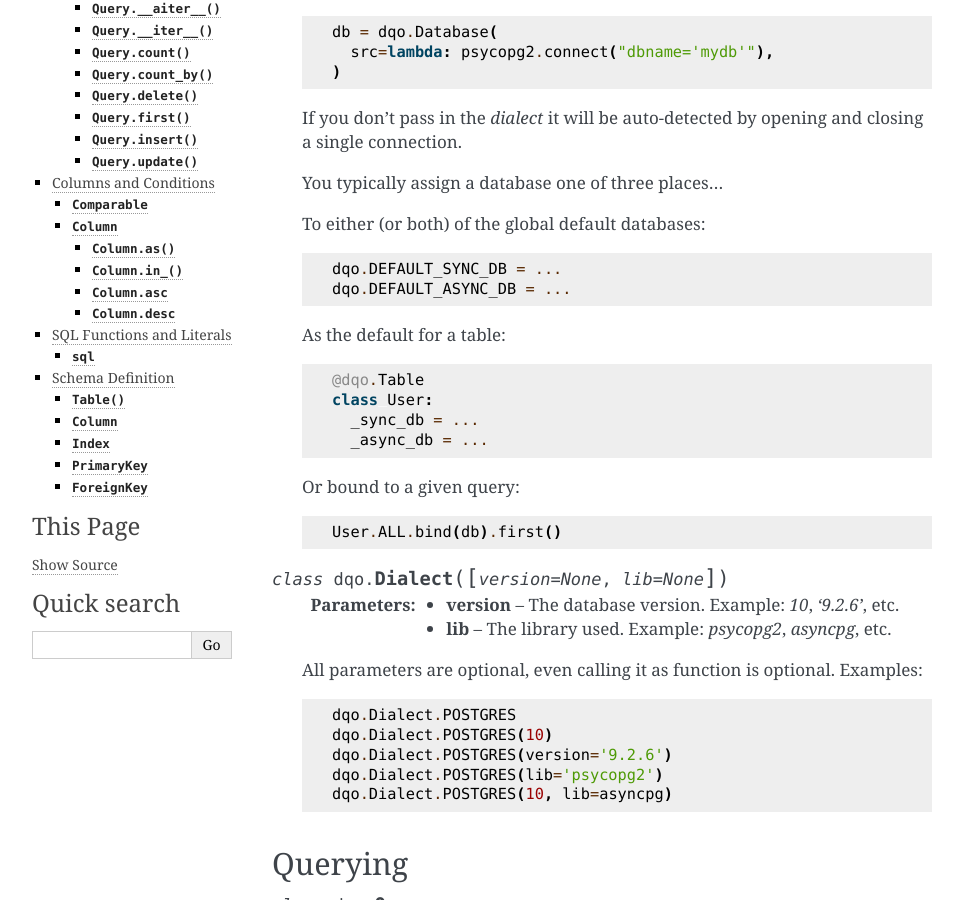
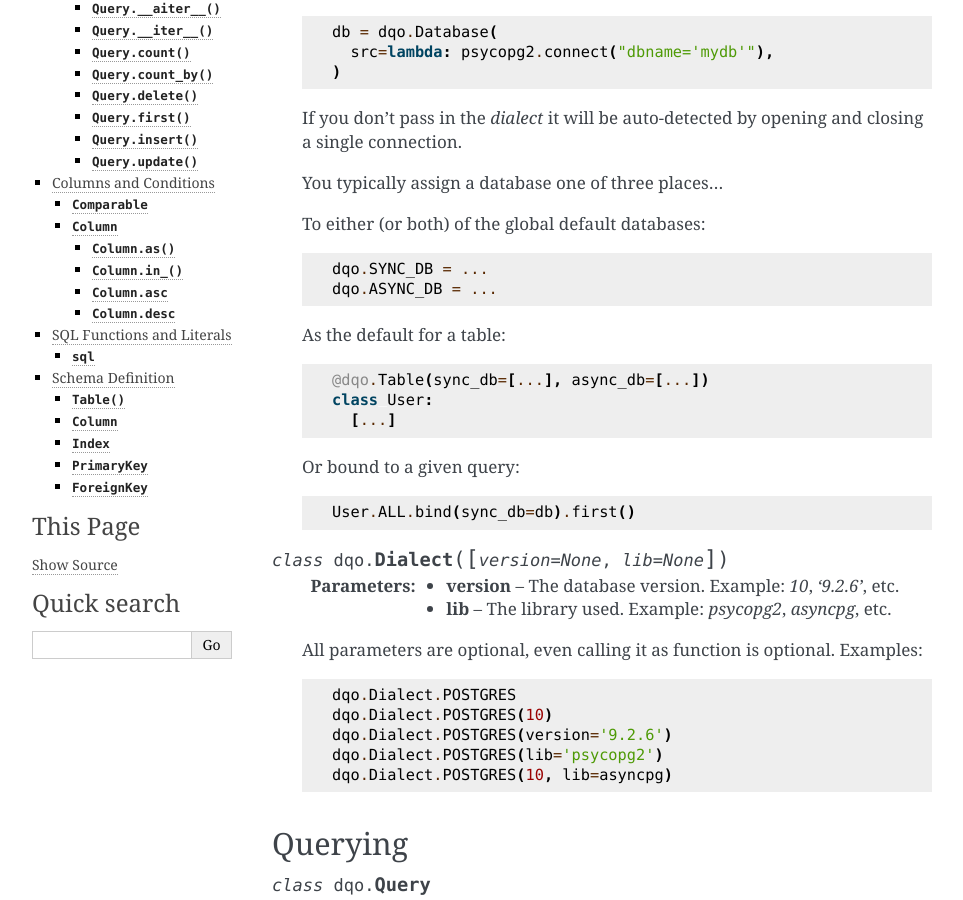
Before and after one commit to keredson/dqo, a Sphinx documentation site: the page built from docs/api.rst, in a window 1280 px wide and 900 px high, scrolled down 379 px. Shown: the whole window, without its empty margins (148-1111 px from the left). Built offline with Sphinx 7.4.7, drawn with Linux system fonts in a browser that asks for light colours; formulas are drawn with MathJax 3; some of the changed text lies outside the part shown.

```diff
--- a/docs/api.rst
+++ b/docs/api.rst
@@ -30,23 +30,22 @@ Connections
 
     .. code-block:: python
 
-        dqo.DEFAULT_SYNC_DB = ...
-        dqo.DEFAULT_ASYNC_DB = ...
+        dqo.SYNC_DB = ...
+        dqo.ASYNC_DB = ...
 
     As the default for a table:
 
     .. code-block:: python
 
-      @dqo.Table
+      @dqo.Table(sync_db=[...], async_db=[...])
       class User:
-        _sync_db = ...
-        _async_db = ...
+        [...]
 
     Or bound to a given query:
 
     .. code-block:: python
 
-      User.ALL.bind(db).first()
+      User.ALL.bind(sync_db=db).first()
 
 
 .. py:class:: Dialect([version=None, lib=None])
@@ -485,8 +484,8 @@ To define a table, add the ``@dqo.Table`` decorator to a class.  Note that it wi
 .. py:decorator:: Table(name=None, sync_db=None, async_db=None, aka=None)
 
   :param name: The name of the table in the database.
-  :param sync_db: The database to use for regular Python code.  If ``None`` defaults to ``dqo.DEFAULT_SYNC_DB``.
-  :param async_db: The database to use for async Python code.  If ``None`` defaults to ``dqo.DEFAULT_ASYNC_DB``.
+  :param sync_db: The database to use for regular Python code.  If ``None`` defaults to ``dqo.SYNC_DB``.
+  :param async_db: The database to use for async Python code.  If ``None`` defaults to ``dqo.ASYNC_DB``.
   :param aka: A string or list of strings with previous names of this table, used for renaming.
 
 .. py:class:: Column(type, [null=True, default=None, index=True, unique=True, primary_key=True, foreign_key=None, aka=None])
--- a/dqo/__init__.py
+++ b/dqo/__init__.py
@@ -11,7 +11,7 @@ from .column import Column
 from .database import Database, Dialect, EchoDatabase
 from .function import sql
 
-DEFAULT_SYNC_DB = None
-DEFAULT_ASYNC_DB = None
+SYNC_DB = None
+ASYNC_DB = None
 
 from .__version__ import __version__
--- a/test_sql.py
+++ b/test_sql.py
@@ -11,7 +11,7 @@ class Something:
 class SQL(unittest.TestCase):
 
   def setUp(self):
-    self.echo = dqo.DEFAULT_SYNC_DB = dqo.EchoDatabase()
+    self.echo = dqo.SYNC_DB = dqo.EchoDatabase()
 
   def test_select_all(self):
     sql, args = Something.ALL._sql()
```
Also changed, not shown: test_postgres.py (+4 -4 lines), 1 other file.
